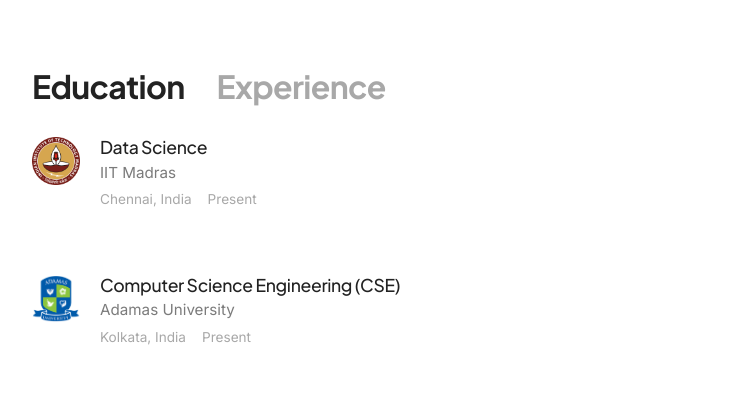
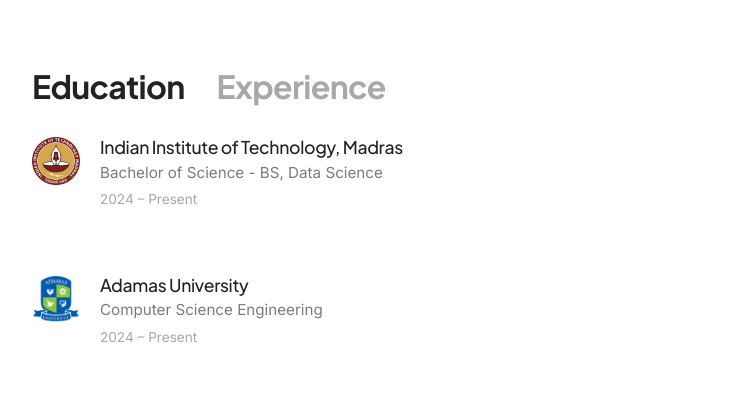
Before and after one commit to 24f2006234/aniruddha-portfolio, a React (Vite) app: page / in a window 1280 px wide. Shown: the part 1520-1918 px from the top of the page, without its empty margins (272-1007 px from the left). Built offline with nearby package versions, Linux system fonts and the light colour scheme.

Commit message:
fix(experience): correct education dates and institution names

```diff
--- a/src/components/Experience.jsx
+++ b/src/components/Experience.jsx
@@ -61,14 +61,13 @@ export default function Experience() {
                     </div>
                     <div>
                       <h3 style={{ fontSize: '1.1rem', fontWeight: '500', color: 'var(--text-primary)', marginBottom: '0.15rem' }}>
-                        Data Science
+                        Indian Institute of Technology, Madras
                       </h3>
                       <div style={{ fontSize: '0.95rem', color: 'var(--text-secondary)', marginBottom: '0.25rem' }}>
-                        IIT Madras
+                        Bachelor of Science - BS, Data Science
                       </div>
                       <div style={{ display: 'flex', gap: '1rem', fontSize: '0.85rem', color: 'var(--text-muted)' }}>
-                        <span>Chennai, India</span>
-                        <span>Present</span>
+                        <span>2024 – Present</span>
                       </div>
                     </div>
                   </div>
@@ -85,14 +84,13 @@ export default function Experience() {
                     </div>
                     <div>
                       <h3 style={{ fontSize: '1.1rem', fontWeight: '500', color: 'var(--text-primary)', marginBottom: '0.15rem' }}>
-                        Computer Science Engineering (CSE)
+                        Adamas University
                       </h3>
                       <div style={{ fontSize: '0.95rem', color: 'var(--text-secondary)', marginBottom: '0.25rem' }}>
-                        Adamas University
+                        Computer Science Engineering
                       </div>
                       <div style={{ display: 'flex', gap: '1rem', fontSize: '0.85rem', color: 'var(--text-muted)' }}>
-                        <span>Kolkata, India</span>
-                        <span>Present</span>
+                        <span>2024 – Present</span>
                       </div>
                     </div>
                   </div>
```
